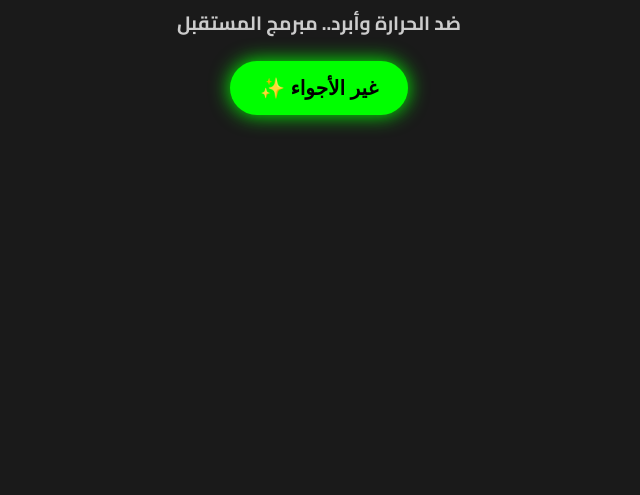
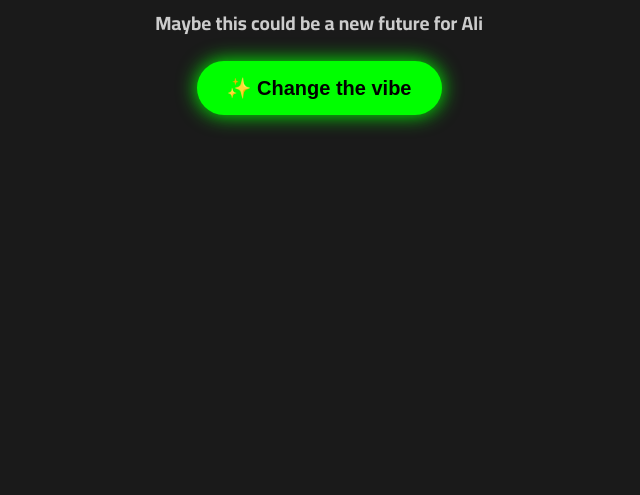
Before and after one commit to Dark-Lord-01/my-first-code, a plain HTML site: page index.html in a window 1280 px wide. Shown: the part 305-800 px from the top of the page, without its empty margins (321-961 px from the left). Drawn offline with Linux system fonts and the light colour scheme.

Commit message:
Update index.html

```diff
--- a/index.html
+++ b/index.html
@@ -3,17 +3,17 @@
 <head>
     <meta charset="UTF-8">
     <link href="https://fonts.googleapis.com/css2?family=Cairo:wght@700&display=swap" rel="stylesheet">
-    <title>موقع علاوي الورد</title>
+    <title>Trying programming by Ali Mohammed</title>
 </head>
 <body id="myBody" style="background-color: #1a1a1a; color: white; text-align: center; font-family: 'Cairo', sans-serif; padding-top: 50px; transition: 0.5s;">
 
     <img src="https://cdn-icons-png.flaticon.com/512/681/681494.png" style="width: 150px; border: 4px solid #00ff00; border-radius: 20px; margin-bottom: 20px;">
 
     <h1>أهلاً بك في عالم علاوي الورد ✌️🔥</h1>
-    <p style="font-size: 1.2rem; color: #ccc;">ضد الحرارة وأبرد.. مبرمج المستقبل</p>
+    <p style="font-size: 1.2rem; color: #ccc;">Maybe this could be a new future for Ali</p>
 
     <button onclick="changeMagic()" style="padding: 15px 30px; font-size: 20px; cursor: pointer; border-radius: 50px; border: none; background-color: #00ff00; color: black; font-weight: bold; box-shadow: 0 0 20px #00ff00;">
-        غير الأجواء ✨
+      Change the vibe ✨
     </button>
 
     <script>
```
